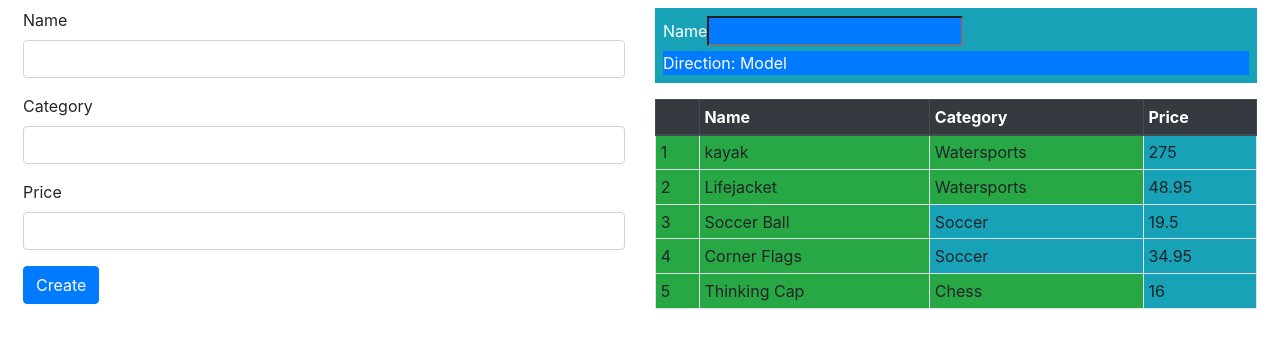
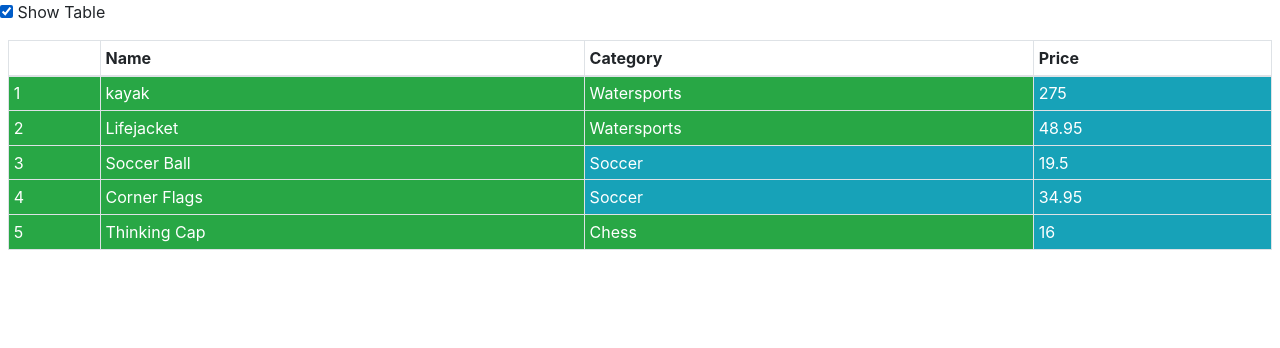
Before and after one commit to rhyegacillos/pro-angular-6, an Angular app: page / in a window 1280 px wide. Shown: the top 348 px of the page. Built offline with nearby package versions, Linux system fonts and the light colour scheme.

Commit message:
- implementing structural directives

```diff
--- a/src/app/datasource.model.ts
+++ b/src/app/datasource.model.ts
@@ -1,4 +1,4 @@
-import {Product} from './product.model';
+import {Product} from './product/product.model';
 
 export class SimpleDatasource {
   private data: Product[];
--- a/src/app/attr.directive.ts
+++ b/src/app/product/directives/attr.directive.ts
@@ -1,5 +1,6 @@
 import {Directive, ElementRef, EventEmitter, HostBinding, HostListener, Input, OnChanges, Output, SimpleChange} from '@angular/core';
-import {Product} from './product.model';
+import {Product} from '../product.model';
+
 
 @Directive({
   selector: '[appAttr]'
--- /dev/null
+++ b/src/app/product/directives/structure.directive.ts
@@ -0,0 +1,22 @@
+import {Directive, Input, OnChanges, SimpleChange, TemplateRef, ViewContainerRef} from '@angular/core';
+
+@Directive({
+  selector: '[appPaIf]'
+})
+export class PaStructureDirective implements OnChanges {
+  constructor(private container: ViewContainerRef,
+              private template: TemplateRef<Object>) {}
+
+  @Input('appPaIf')
+  expressionResult: boolean;
+
+  ngOnChanges(changes: {[property: string]: SimpleChange}): void {
+    const change = changes.expressionResult;
+    if (!change.isFirstChange() && !change.currentValue) {
+      this.container.clear();
+    } else if (change.currentValue) {
+      this.container.createEmbeddedView(this.template);
+    }
+
+  }
+}
--- a/src/app/product/product.component.html
+++ b/src/app/product/product.component.html
@@ -1,74 +1,27 @@
-<div class=" row m-2">
-  <div class="col-6">
-    <form novalidate [formGroup]="form" (ngSubmit)="submitForm(form)">
-      <div class="bg-danger text-white p-2 mb-2"
-           *ngIf="formSubmitted && form.invalid">
-        There are problems with the form
-        <ul>
-          <li *ngFor="let error of form.getFormValidationMessages(form)">{{error}}</li>
-        </ul>
+<div class="checkbox">
+  <label>
+    <input type="checkbox" [(ngModel)]="showTable">
+    Show Table
+  </label>
 </div>
-      <div class="form-group">
-        <label>Name</label>
-        <input class="form-control"
-               name="name"
-               [(ngModel)]="newProduct.name"
-               formControlName="name"/>
-        <ul class="text-danger list-unstyled"
-            *ngIf="(formSubmitted || form.controls['name'].dirty) && form.controls['name'].invalid">
-          <li *ngFor="let error of form.controls['name'].getValidationMessages()">
-            {{error}}</li>
-        </ul>
-      </div>
-      <div class="form-group">
-        <label>Category</label>
-        <input class="form-control"
-               name="name"
-               [(ngModel)]="newProduct.category"
-               formControlName="category">
-        <ul class="text-danger list-unstyled"
-            *ngIf="(formSubmitted || form.controls['category'].dirty) && form.controls['category'].invalid ">
-          <li *ngFor="let error of form.controls['category'].getValidationMessages()">
-            {{error}}</li>
-        </ul>
-      </div>
-      <div class="form-group">
-        <label>Price</label>
-        <input class="form-control"
-               name="name"
-               [(ngModel)]="newProduct.price"
-               formControlName="price">
-        <ul class="text-danger list-unstyled"
-            *ngIf="(formSubmitted || form.controls['price'].dirty) && form.controls['price'].invalid ">
-          <li *ngFor="let error of form.controls['price'].getValidationMessages()">{{error}}</li>
-        </ul>
-      </div>
-      <button class="btn btn-primary" type="submit"
-              [disabled]="formSubmitted && form.invalid"
-              [class.btn-secondary]="formSubmitted && form.invalid">Create</button>
-    </form>
-  </div>
-  <div class="col-6">
-    <div class="form-group bg-info text-white p-2">
-      <label>Name</label>
-      <input class="bg-primary text-white"
-             [(paModel)]="newProduct.name" #paModel='paModel'>
-      <div class="bg-primary text-white">Direction: {{paModel.direction}}</div>
-    </div>
+<ng-template [appPaIf]="showTable">
+  <div class="m-2">
     <table class="table table-sm table-bordered table-striped">
-      <thead class="thead-dark">
+      <thead>
       <tr><th></th><th>Name</th><th>Category</th><th>Price</th></tr>
       </thead>
-     <tbody>
+      <tbody class="text-white">
       <tr *ngFor="let item of getProducts(); let i = index"
-           [appAttr]="getProducts().length < 6 ? 'bg-success': 'bg-warning'"
+          [appAttr]="getProducts().length < 6 ? 'bg-success' : 'bg-warning'"
           [pa-product]="item" (pa-category)="newProduct.category=$event">
         <td>{{i + 1}}</td>
         <td>{{item.name}}</td>
-         <td [appAttr]="item.category === 'Soccer' ? 'bg-info' : null">{{item.category}}</td>
+        <td [appAttr]="item.category == 'Soccer' ? 'bg-info' : null">
+          {{item.category}}
+        </td>
         <td [appAttr]="'bg-info'">{{item.price}}</td>
       </tr>
       </tbody>
     </table>
   </div>
-</div>
+</ng-template>
--- a/src/app/product/product.component.ts
+++ b/src/app/product/product.component.ts
@@ -1,6 +1,6 @@
 import {Component} from '@angular/core';
 import {Model} from '../repository.model';
-import {Product} from '../product.model';
+import {Product} from './product.model';
 import {NgForm} from '@angular/forms';
 import {ProductFormGroup} from './form.model';
 
@@ -15,6 +15,7 @@ export class ProductComponent {
   form: ProductFormGroup = new ProductFormGroup();
   newProduct: Product = new Product();
   formSubmitted = false;
+  showTable = true;
 
   getProduct(key: number): Product {
     return this.getProduct(key);
--- a/src/app/repository.model.ts
+++ b/src/app/repository.model.ts
@@ -1,5 +1,5 @@
 import {SimpleDatasource} from './datasource.model';
-import {Product} from './product.model';
+import {Product} from './product/product.model';
 
 export class Model {
   private dataSource: SimpleDatasource;
```
Also changed, not shown: src/app/app.module.ts (+6 -4 lines), src/app/product/directives/twoway.directive.ts (renamed from src/app/twoway.directive.ts), src/app/product/product.model.ts (renamed from src/app/product.model.ts). Lines whose indentation alone changed are shown as unchanged.
